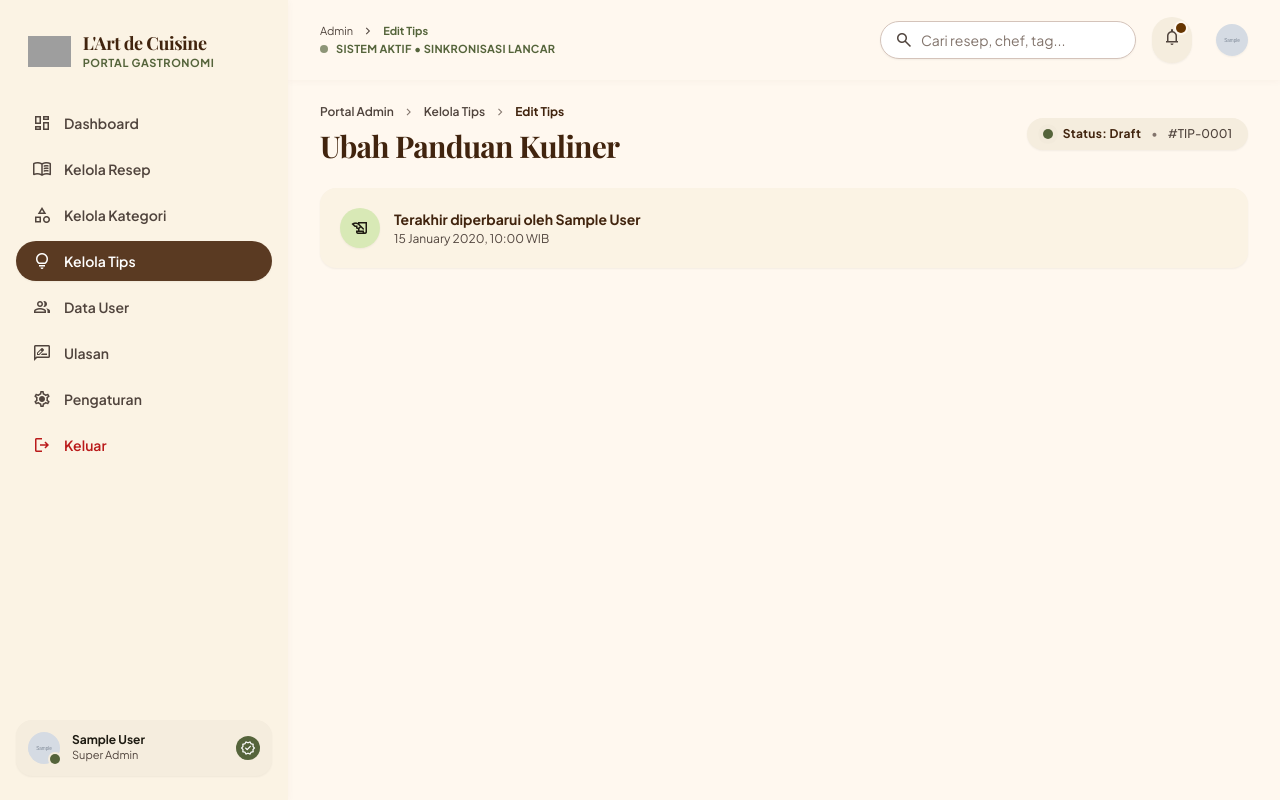
After one commit to indriyanirasti7-sys/Sistem_Informasi_Resep_Makanan, a Laravel app: a page that uses resources/views/admin/tips/edit.blade.php in a window 1280 px wide. The commit adds this page. Run offline with Laravel 12, Linux system fonts and the light colour scheme; a user stored in the database is signed in; tables that the repository leaves empty hold one stand-in row (values such as "Sample post"); grey boxes marked "Sample" are stand-in pictures; parts of the project's set-up code (start-up, migrations or seed data) failed here and were passed over; some libraries are stand-ins or nearby versions; some web fonts are replaced; grey boxes are pictures that could not be loaded.

Commit message:
Membuat kerangka, header & revisi banner
Membuat file edit.blade.php dan form dasar

```diff
--- a/app/Http/Controllers/Admin/TipController.php
+++ b/app/Http/Controllers/Admin/TipController.php
@@ -49,8 +49,6 @@ class TipController extends Controller
             'image'   => 'nullable|image|max:2048',
         ]);
 
-        $validated['slug']    = Str::slug($validated['title']);
-        $validated['user_id'] = auth()->id();
 
         if ($request->hasFile('image')) {
             $validated['image'] = $request->file('image')->store('tips', 'public');
--- a/resources/views/admin/tips/daftar_tips.blade.php
+++ b/resources/views/admin/tips/daftar_tips.blade.php
@@ -114,7 +114,7 @@
                     </h2>
 
                     <div class="flex items-center gap-1 shrink-0 opacity-0 group-hover:opacity-100 transition-opacity">
-                        <a href="{{ route('admin.tips.edit', $tip->id) }}"
+                        <a href="{{ route('admin.tips.edit', $tip->slug) }}"
                            class="p-2 rounded-full text-on-surface-variant hover:text-primary hover:bg-surface-container transition"
                            title="Edit">
                             <span class="material-symbols-outlined text-[18px]">edit</span>
--- /dev/null
+++ b/resources/views/admin/tips/edit.blade.php
@@ -0,0 +1,69 @@
+@extends('admin.layout')
+
+@section('title', 'Edit Tips — L\'Art de Cuisine')
+@section('breadcrumb', 'Edit Tips')
+
+@section('content')
+
+<div class="flex flex-col w-full pb-28 pt-6">
+
+    <!-- Top Navigation & Global Tip Status -->
+    <div class="flex flex-col md:flex-row md:items-center justify-between gap-4 mb-6">
+        <div class="flex flex-col gap-1">
+            <nav class="flex items-center gap-2 text-on-surface-variant text-xs font-semibold">
+                <span class="hover:text-primary transition-colors cursor-pointer">Portal Admin</span>
+                <span class="material-symbols-outlined text-[14px] text-outline">chevron_right</span>
+                <a href="{{ route('admin.tips.index') }}" class="hover:text-primary transition-colors cursor-pointer">Kelola Tips</a>
+                <span class="material-symbols-outlined text-[14px] text-outline">chevron_right</span>
+                <span class="text-primary font-bold">Edit Tips</span>
+            </nav>
+            <h1 class="font-display text-3xl text-primary tracking-tight mt-1 font-bold">Ubah Panduan Kuliner</h1>
+        </div>
+
+        <!-- Status & ID Pill Bar -->
+        <div class="flex items-center gap-3">
+            <div class="flex items-center gap-2.5 px-4 py-2 rounded-full bg-surface-container shadow-sm">
+                <span class="flex h-2.5 w-2.5 relative">
+                    <span class="animate-ping absolute inline-flex h-full w-full rounded-full bg-secondary opacity-75"></span>
+                    <span class="relative inline-flex rounded-full h-2.5 w-2.5 bg-secondary"></span>
+                </span>
+                <span class="text-xs text-primary font-bold tracking-wide">Status: {{ ucfirst($tip->status ?? 'Draft') }}</span>
+                <span class="text-outline text-xs">•</span>
+                <span class="text-xs text-on-surface-variant font-medium">#TIP-{{ str_pad($tip->id, 4, '0', STR_PAD_LEFT) }}</span>
+            </div>
+        </div>
+    </div>
+
+    <!-- Metadata & Revision Banner -->
+    <div class="w-full bg-surface-container-low rounded-2xl p-4 sm:p-5 mb-8 shadow-sm flex flex-col md:flex-row md:items-center justify-between gap-4">
+        <div class="flex items-center gap-3.5">
+            <div class="w-10 h-10 rounded-full bg-secondary-fixed flex items-center justify-center text-on-secondary-fixed shrink-0 shadow-sm">
+                <span class="material-symbols-outlined text-[20px]">history_edu</span>
+            </div>
+            <div class="min-w-0">
+                <div class="flex items-center gap-2.5 flex-wrap">
+                    <span class="text-sm text-primary font-bold">Terakhir diperbarui oleh {{ $tip->user->name ?? 'Admin' }}</span>
+                </div>
+                <p class="text-xs text-on-surface-variant mt-0.5">{{ $tip->updated_at->translatedFormat('d F Y, H:i') }} WIB</p>
+            </div>
+        </div>
+    </div>
+
+    <form method="POST" action="{{ route('admin.tips.update', $tip->id) }}" enctype="multipart/form-data" class="flex flex-col gap-6">
+        @csrf
+        @method('PUT')
+
+        @if ($errors->any())
+            <div class="p-4 rounded-xl bg-error-container text-on-error-container text-sm">
+                <ul class="list-disc list-inside">
+                    @foreach ($errors->all() as $e) <li>{{ $e }}</li> @endforeach
+                </ul>
+            </div>
+        @endif
+
+        <!-- Konten akan ditambahkan di tahap selanjutnya -->
+
+    </form>
+</div>
+
+@endsection
```
